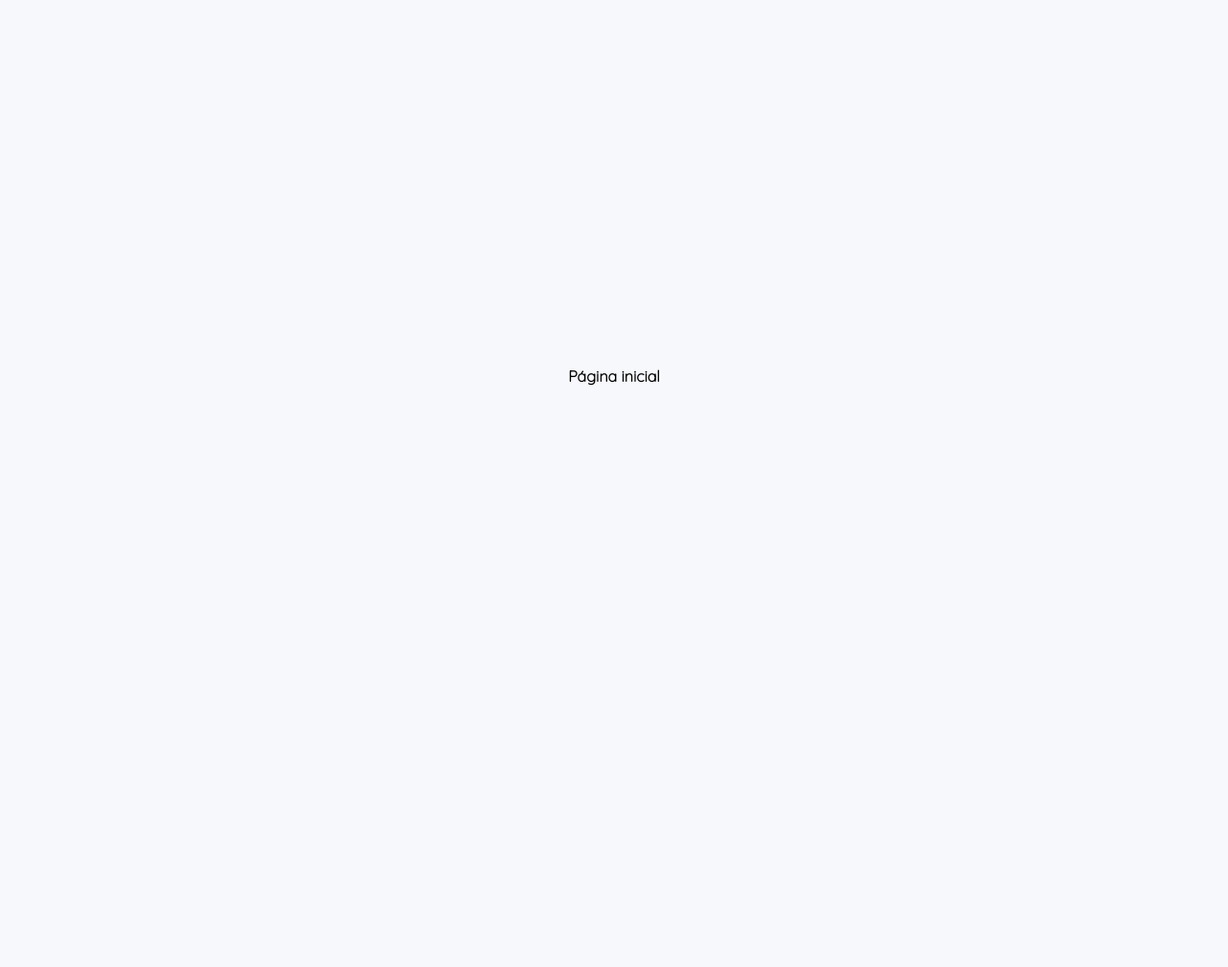
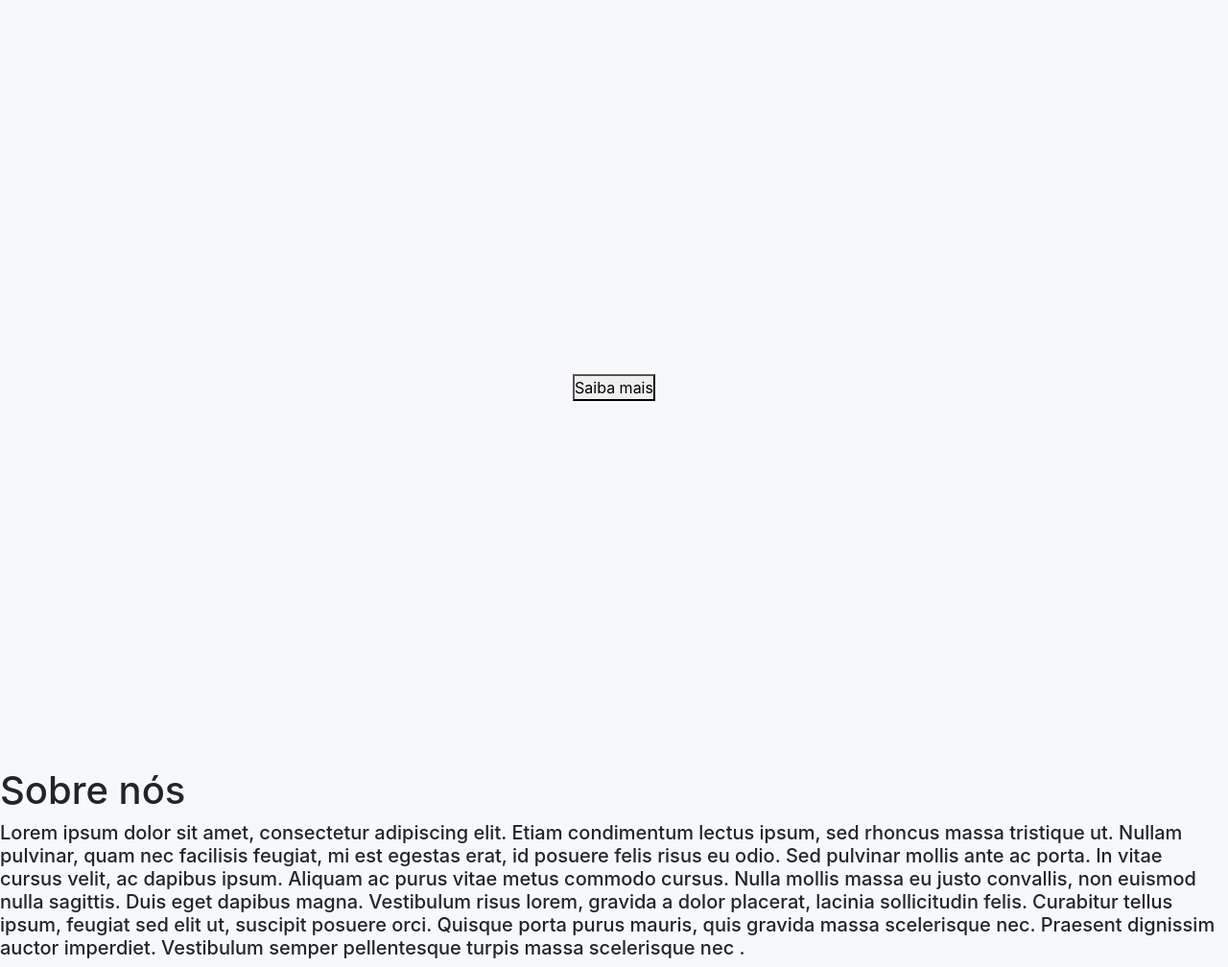
Before and after one commit to marlonruffo/Trabalho-final-DCC060, a PHP site: page /site/index.html in a window 1280 px wide. Before the commit the page is almost empty. Shown: the whole page at 96% size. Before the commit the page ends 402 px from the top, so only its background shows below. Run offline with PHP 8.4, Linux system fonts and the light colour scheme.

Commit message:
start on changes on the landing

```diff
--- a/css/index.css
+++ b/css/index.css
@@ -9,15 +9,10 @@ body{
     background-color: #F7F8FB;
 
 }
-.title-container {
+.upper-container {
     display: flex;
     justify-content: center;
     align-items: center;
     height: 100vh;
     text-align: center;
 }
-p{
-    font-weight: 700;
-    font-family: 'Quicksand', sans-serif;
-    color: black;
-}
--- a/site/index.html
+++ b/site/index.html
@@ -11,8 +11,18 @@
 
 </head>
 <body>
-    <div class="title-container">
-      <p>Página inicial</p>
+    <div class="upper-container">
+      <div>
+        <h1></h1>
+        <div></div>
+        <button>Saiba mais</button>
+      </div>
+    </div>
+    <div class="bottom-container">
+      <h1>Sobre nós</h1>
+      <h5 class="">
+        Lorem ipsum dolor sit amet, consectetur adipiscing elit. Etiam condimentum lectus ipsum, sed rhoncus massa tristique ut. Nullam pulvinar, quam nec facilisis feugiat, mi est egestas erat, id posuere felis risus eu odio. Sed pulvinar mollis ante ac porta. In vitae cursus velit, ac dapibus ipsum. Aliquam ac purus vitae metus commodo cursus. Nulla mollis massa eu justo convallis, non euismod nulla sagittis. Duis eget dapibus magna. Vestibulum risus lorem, gravida a dolor placerat, lacinia sollicitudin felis. Curabitur tellus ipsum, feugiat sed elit ut, suscipit posuere orci. Quisque porta purus mauris, quis gravida massa scelerisque nec. Praesent dignissim auctor imperdiet. Vestibulum semper pellentesque turpis massa scelerisque nec .
+      </h5>
     </div>
       <script type="module" src="https://unpkg.com/ionicons@7.1.0/dist/ionicons/ionicons.esm.js"></script>
       <script src="https://cdn.jsdelivr.net/npm/@popperjs/core@2.11.8/dist/umd/popper.min.js" integrity="sha384-I7E8VVD/ismYTF4hNIPjVp/Zjvgyol6VFvRkX/vR+Vc4jQkC+hVqc2pM8ODewa9r" crossorigin="anonymous"></script>
```
